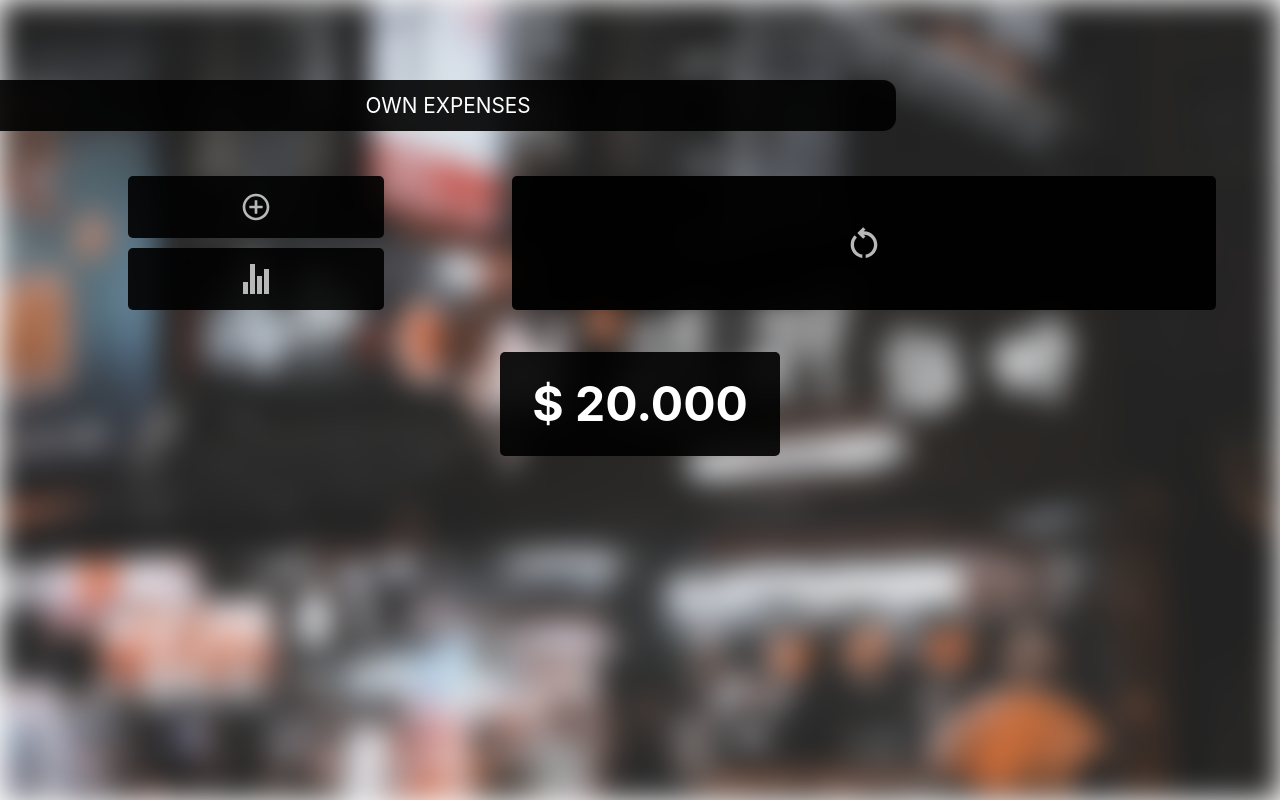
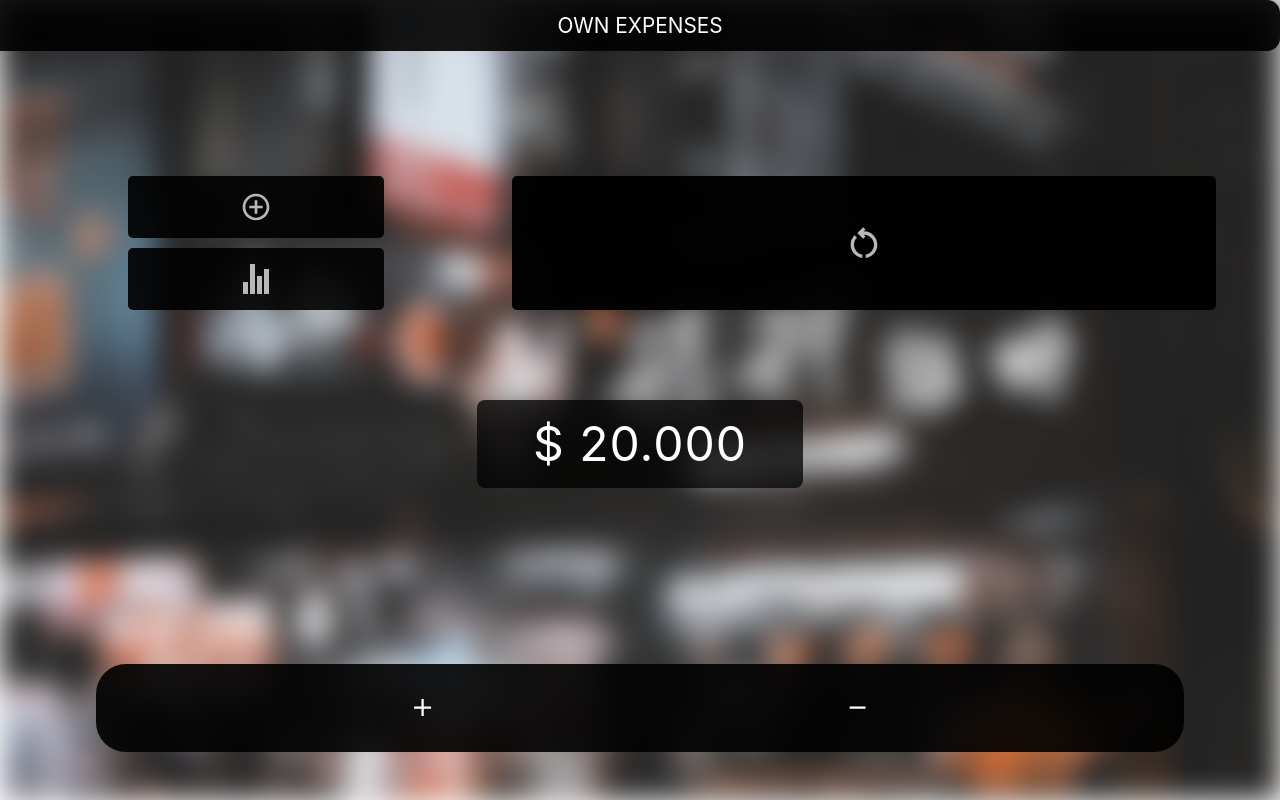
Before and after one commit to ignaarguello/Own-Expenses-App, a React (Create React App) app: page / in a window 1280 px wide. Built offline with nearby package versions, Linux system fonts and the light colour scheme.

Commit message:
Componente menu footer, solo maquetado

```diff
--- a/src/App.js
+++ b/src/App.js
@@ -3,6 +3,7 @@ import BackgroundsHome from './components/BackgroundsHome/BackgroundsHome';
 import TituloExpenses from './components/TituloExpenses/TituloExpenses';
 import GridMenuHome from './components/GridMenuHome/GridMenuHome';
 import Counter from './components/Counter/Counter';
+import MenuFooter from './components/MenuFooter/MenuFooter';
 
 
 function App() {
@@ -11,6 +12,7 @@ function App() {
       <TituloExpenses />
       <GridMenuHome />
       <Counter />
+      <MenuFooter />
       <BackgroundsHome />
     </div>
   );
--- a/src/components/Counter/Counter.css
+++ b/src/components/Counter/Counter.css
@@ -2,7 +2,7 @@
   #contenedor-general-counter {
     /* border: 2px solid blueviolet; */
     position: absolute;
-    margin-top: 22rem;
+    margin-top: 24rem;
     width: 100%;
     text-align: center;
     font-size: 3rem;
@@ -12,11 +12,25 @@
   #texto-counter{
       /* border: 2px solid greenyellow; */
       display: inline-block;
-      background-color: rgba(0, 0, 0, 0.911);
-      backdrop-filter: blur(7px);
-      padding: 10px;
-      border-radius: 5px;
-      font-weight: 700;
-      padding: 1rem 2rem;
+      background-color: rgba(0, 0, 0, 0.736);
+      backdrop-filter: blur(10px);
+      border-radius: 8px;
+      font-weight: 400;
+      padding: .5rem 3rem;
+      letter-spacing: 1px;
   }
 }
+
+/* 414px - Iphone 11 */
+@media screen and (min-width: 414px) {
+  #contenedor-general-counter {
+    /* border: 2px solid blueviolet; */
+    margin-top: 25rem;
+    font-size: 3rem;
+  }
+
+  #texto-counter{
+      /* border: 2px solid greenyellow; */
+      padding: .5rem 3.5rem;
+  }
+}
--- /dev/null
+++ b/src/components/MenuFooter/MenuFooter.css
@@ -0,0 +1,63 @@
+@media screen and (min-width: 360px) {
+  #contenedor-general_MenuFooter {
+    /* border: 2px solid lightcoral; */
+    position: fixed;
+    margin-top: 83vh;
+    width: 100%;
+    display: flex;
+    justify-content: center;
+  }
+
+  #subcontenedor-botones__MenuFooter {
+    /* border: 2px solid greenyellow; */
+    display: flex;
+    justify-content: center;
+    background-color: rgba(0, 0, 0, 0.903);
+    backdrop-filter: blur(10px);
+    width: 85%;
+    border-radius: 30px;
+  }
+
+  .contenedores-botones_MenuFooter {
+    /* border: 2px solid red; */
+    height: 5rem;
+    width: 40%;
+    display: flex;
+    justify-content: center;
+    align-items: center;
+    font-size: 1.7rem;
+  }
+
+  .icono-rest-add__MenuFooter {
+    color: white;
+  }
+}
+
+/* 414px - Iphone 11 */
+
+@media screen and (min-width: 414px) {
+    #contenedor-general_MenuFooter {
+      /* border: 2px solid lightcoral; */
+      margin-top: 83vh;
+    }
+
+    #subcontenedor-botones__MenuFooter {
+      /* border: 2px solid greenyellow; */
+      width: 85%;
+      border-radius: 30px;
+    }
+
+    .contenedores-botones_MenuFooter {
+      /* border: 2px solid red; */
+      height: 5.5rem;
+      width: 40%;
+      display: flex;
+      justify-content: center;
+      align-items: center;
+      font-size: 1.7rem;
+    }
+
+    .icono-rest-add__MenuFooter {
+      color: white;
+    }
+  }
--- /dev/null
+++ b/src/components/MenuFooter/MenuFooter.jsx
@@ -0,0 +1,20 @@
+import React from 'react'
+import './MenuFooter.css'
+import { IoMdAdd } from "react-icons/io";
+import { RiSubtractFill } from "react-icons/ri";
+
+export default function MenuFooter() {
+    return (
+        <div id='contenedor-general_MenuFooter'>
+            <div id='subcontenedor-botones__MenuFooter'>
+            <div className="contenedores-botones_MenuFooter">
+                <IoMdAdd className='icono-rest-add__MenuFooter' />
+            </div>
+            <div className="contenedores-botones_MenuFooter">
+                <RiSubtractFill className='icono-rest-add__MenuFooter' />
+            </div>
+
+            </div>
+        </div>
+    )
+}
```
